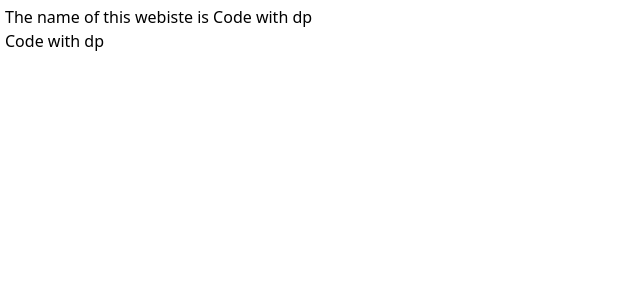
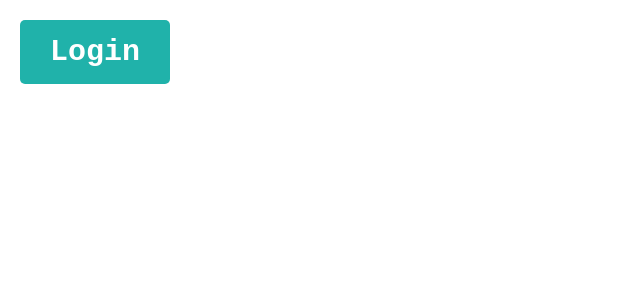
Before and after one commit to Dp20703/React-next.js-Advanced, a Next.js app: page / in a window 1280 px wide. Shown: the top 300 px of the page, without its empty margins (0-640 px from the left). Built offline with nearby package versions, Linux system fonts and the light colour scheme.

Commit message:
react-toastify

```diff
--- a/Helper/Context.js
+++ /dev/null
@@ -1,13 +0,0 @@
-"use client"
-import React, { createContext } from 'react'
-export const MyContext = createContext()
-const Context = ({ children }) => {
-    const username = "Code with dp"
-    return (
-        <div><MyContext.Provider value={username} >
-            {children}
-        </MyContext.Provider></div>
-    )
-}
-
-export default Context
--- a/app/Components/Header.js
+++ /dev/null
@@ -1,10 +0,0 @@
-import React, { useContext } from 'react'
-import { MyContext } from '@/Helper/Context'
-const Header = () => {
-    const username=useContext(MyContext)
-  return (
-    <div><h1>The name of this webiste is {username}</h1></div>
-  )
-}
-
-export default Header
--- a/app/globals.css
+++ b/app/globals.css
@@ -1,7 +1,22 @@
-@tailwind base;
-@tailwind components;
-@tailwind utilities;
-
+*{
+    margin: 0;
+    padding: 0;
+    box-sizing: border-box;
+    font-family:'Courier New', Courier, monospace;
+}
+html,body{
+    width: 100%;
+    height: 100%;
+}
 body{
-    padding: 5px;
+    padding: 20px;
 }
+button{
+    padding: 15px 30px;
+    background-color: lightseagreen;
+    color: #fff;
+    border-radius: 5px;
+    border: none;
+    font-size: 30px;
+    font-weight: 600;
+}
--- a/app/layout.js
+++ b/app/layout.js
@@ -1,4 +1,3 @@
-import MyContext from "@/Helper/Context";
 import "./globals.css";
 export const metadata = {
   title: "React Advanced",
@@ -9,7 +8,7 @@ export default function RootLayout({ children }) {
   return (
     <html lang="en">
       <body suppressContentEditableWarning>
-        <MyContext>{children}</MyContext>
+        {children}
       </body>
     </html>
   );
--- a/app/page.js
+++ b/app/page.js
@@ -1,15 +1,27 @@
 "use client"
-import React, { useContext } from 'react'
-import { MyContext } from '@/Helper/Context'
-import Header from './Components/Header'
-const page = () => {
-  const user = useContext(MyContext)
+import React from 'react'
+import { ToastContainer, toast } from 'react-toastify';
+import 'react-toastify/dist/ReactToastify.css';
+
+export const page = () => {
+  const notify = () => {
+    toast('🦄 Wow so cute!', {
+      position: "top-right",
+      autoClose: 5000,
+      hideProgressBar: false,
+      closeOnClick: true,
+      pauseOnHover: true,
+      draggable: true,
+      progress: undefined,
+      theme: "dark",
+      // transition: Bounce,
+    });
+  }
   return (
-    <>
-      <Header />
-      <div className='text-black'>{user}
-      </div></>
+    <div>
+      <button onClick={notify}>Login</button>
+      <ToastContainer  />
+    </div>
   )
 }
-
 export default page
--- a/package.json
+++ b/package.json
@@ -12,7 +12,8 @@
     "axios": "^1.7.2",
     "next": "14.2.4",
     "react": "^18",
-    "react-dom": "^18"
+    "react-dom": "^18",
+    "react-toastify": "^10.0.5"
   },
   "devDependencies": {
     "postcss": "^8",
```
Also changed, not shown: 1 other file (tests, documents, lock files or other folders).
